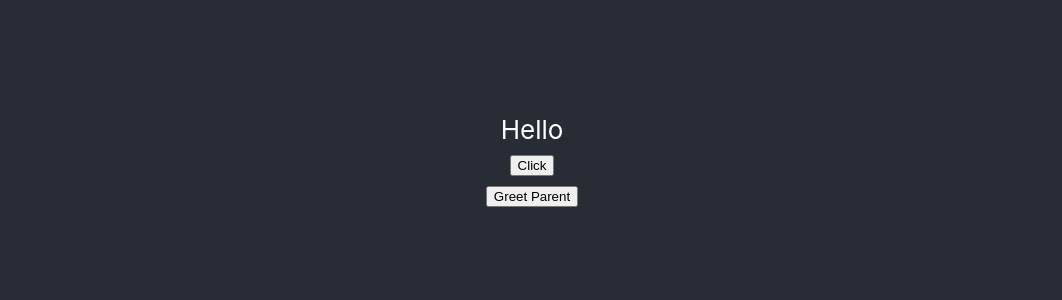
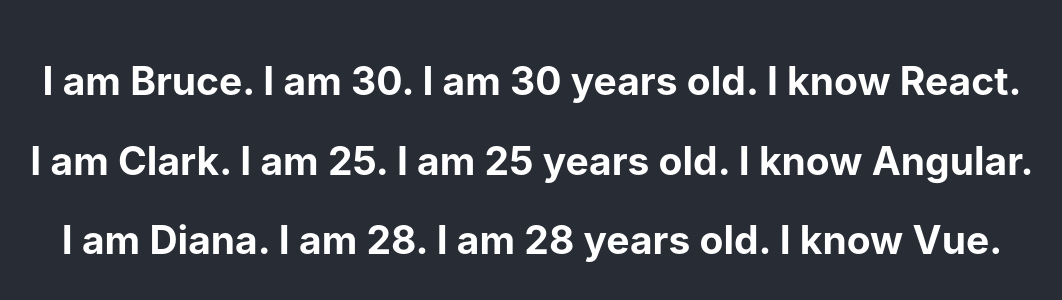
Before and after one commit to JesseStew/react-video-tutorial, a React (Create React App) app: page / in a window 1280 px wide. Shown: the part 240-540 px from the top of the page, without its empty margins (108-1170 px from the left). Built offline with nearby package versions, Linux system fonts and the light colour scheme.

Commit message:
List Rendering

```diff
--- a/src/App.js
+++ b/src/App.js
@@ -6,13 +6,17 @@
 // import Counter from './components/Counter'
 // import FunctionClick from './components/FunctionClick'
 // import ClassClick from './components/ClassClick'
-import EventBind from './components/EventBind'
-import ParentComponent from './components/ParentComponent';
+// import EventBind from './components/EventBind'
+// import ParentComponent from './components/ParentComponent';
+// import UserGreet from './components/UserGreeting'
+import NameList from './components/NameList'
 
 function App() {
   return (
     <div className="App">
       <header className="App-header">
+        <NameList />
+        {/* <UserGreet /> */}
         {/* <img src={logo} className="App-logo" alt="logo" />
         <p>
           Hello World.
@@ -22,8 +26,8 @@
         <FunctionClick />
         <Counter />
         <ClassClick />  */}
-        <EventBind />
-        <ParentComponent />
+        {/* <EventBind />
+        <ParentComponent /> */}
         {/* <a
           className="App-link"
           href="https://reactjs.org"
--- /dev/null
+++ b/src/components/NameList.js
@@ -0,0 +1,35 @@
+import React from 'react'
+import Person from './Person'
+
+function NameList() {
+  const persons = [
+    {
+      id: 1,
+      name: 'Bruce',
+      age: 30,
+      skill: 'React'
+    },
+    {
+      id: 2,
+      name: 'Clark',
+      age: 25,
+      skill: 'Angular'
+    },
+    {
+      id: 1,
+      name: 'Diana',
+      age: 28,
+      skill: 'Vue'
+    }
+  ]
+
+  const personList = persons.map(person => <Person person={person} />)
+
+  const names = ['Bruce', 'Clark', 'Diana']
+  const nameList = names.map(name => <h2>{name}</h2>)
+  return (
+    <div>{personList}</div>
+  )
+}
+
+export default NameList
--- /dev/null
+++ b/src/components/Person.js
@@ -0,0 +1,11 @@
+import React from 'react'
+
+function Person({person}) {
+  return (
+    <div>
+      <h2>I am {person.name}. I am {person.age}. I am {person.age} years old. I know {person.skill}.</h2>
+    </div>
+  )
+}
+
+export default Person
--- /dev/null
+++ b/src/components/UserGreeting.js
@@ -0,0 +1,27 @@
+import React, { Component } from 'react'
+
+export class UserGreeting extends Component {
+
+  constructor(props) {
+    super(props)
+
+    this.state = {
+       isLoggedIn: true
+    }
+  }
+
+
+  render() {
+    if (this.state.isLoggedIn) {
+      return (
+        <div>Welcome Jesse</div>
+      )
+    } else {
+      return (
+        <div>Welcome Guest</div>
+      )
+    }
+  }
+}
+
+export default UserGreeting
```
